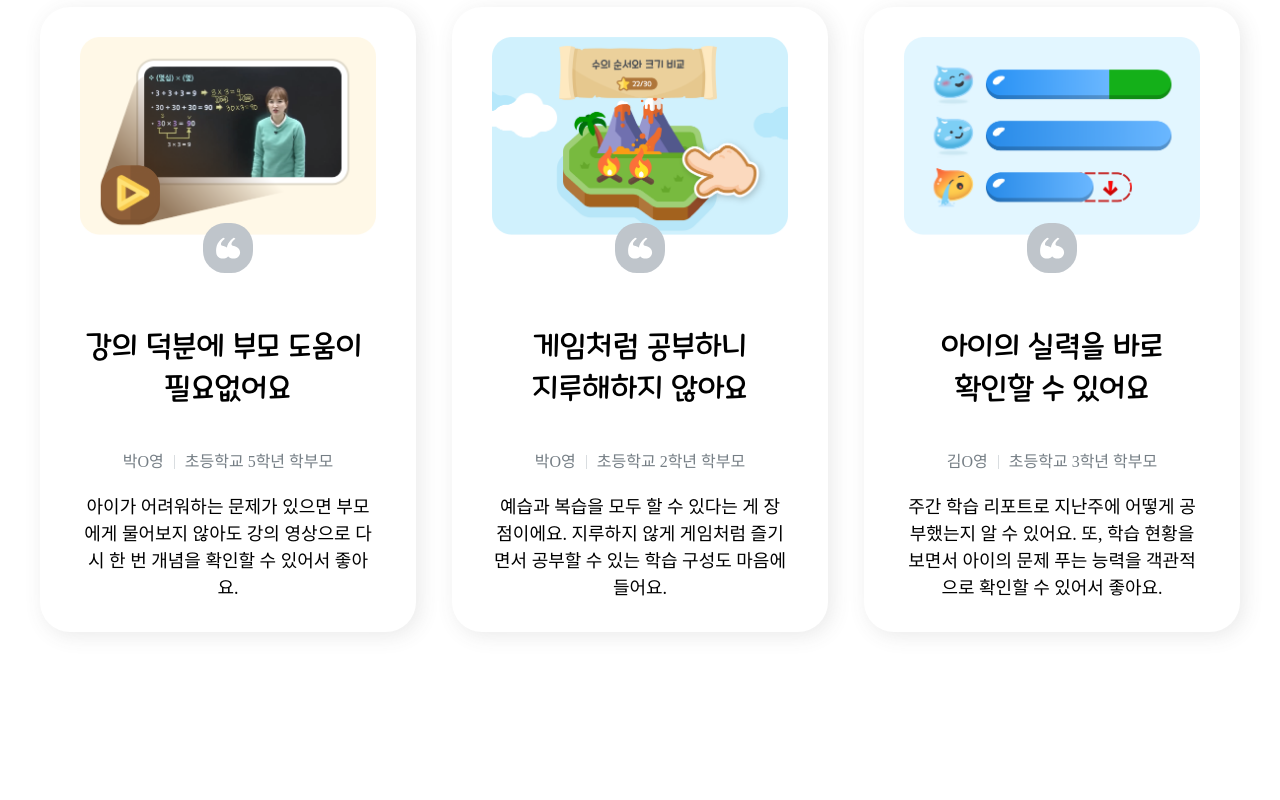
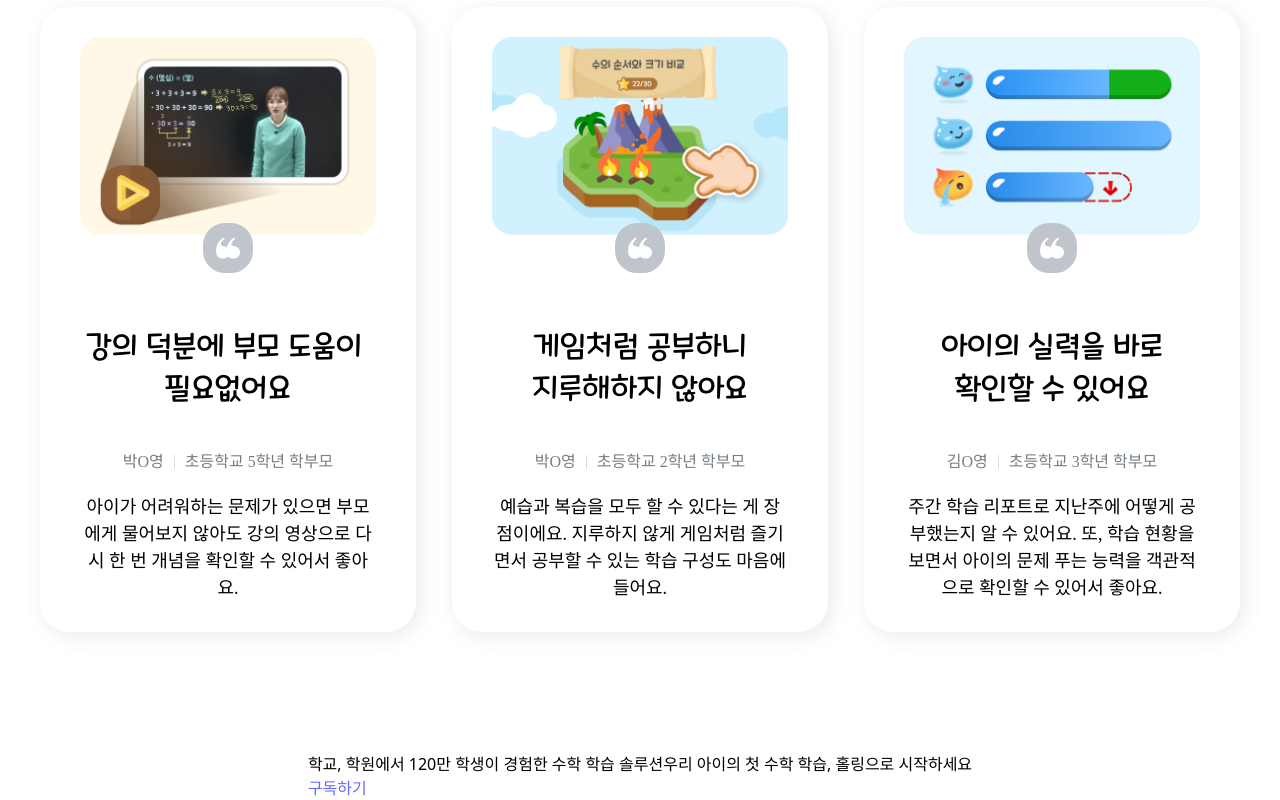
Before and after one commit to kimjihye058/holing, a React (Vite) app in the folder holingclone/: page / in a window 1280 px wide. Shown: the part 5616-6416 px from the top of the page. Before the commit the page ends 6368 px from the top, so only its background shows below. Built offline with nearby package versions, Linux system fonts and the light colour scheme.

Commit message:
#9 스타일링을 제외한 구조 구현

```diff
--- a/holingclone/src/Home.tsx
+++ b/holingclone/src/Home.tsx
@@ -7,6 +7,7 @@ import Section2 from "./components/Section2";
 import Section3 from "./components/Section3";
 import Section4 from "./components/Section4";
 import Section5 from "./components/Section5";
+import Banner2 from "./components/Banner2";
 
 function Home() {
   return (
@@ -19,6 +20,7 @@ function Home() {
         <Section3 />
         <Section4 />
         <Section5 />
+        <Banner2 />
       </Main>
     </>
   );
--- /dev/null
+++ b/holingclone/src/components/Banner2.tsx
@@ -0,0 +1,28 @@
+import styled from "styled-components";
+
+function Banner2() {
+  return (
+    <Banner>
+      <Spans>
+        <Span1>학교, 학원에서 120만 학생이 경험한 수학 학습 솔루션</Span1>
+        <Span2>우리 아이의 첫 수학 학습, 홀링으로 시작하세요</Span2>
+      </Spans>
+      <SubBtnA href="">
+        <SubDiv>구독하기</SubDiv>
+      </SubBtnA>
+    </Banner>
+  );
+}
+export default Banner2;
+
+export const Banner = styled.div``;
+
+export const Spans = styled.div``;
+
+export const Span1 = styled.span``;
+
+export const Span2 = styled.span``;
+
+export const SubBtnA = styled.a``;
+
+export const SubDiv = styled.div``;
```
Also changed, not shown: holingclone/public/assets/images/freestart/bg.png (added).
